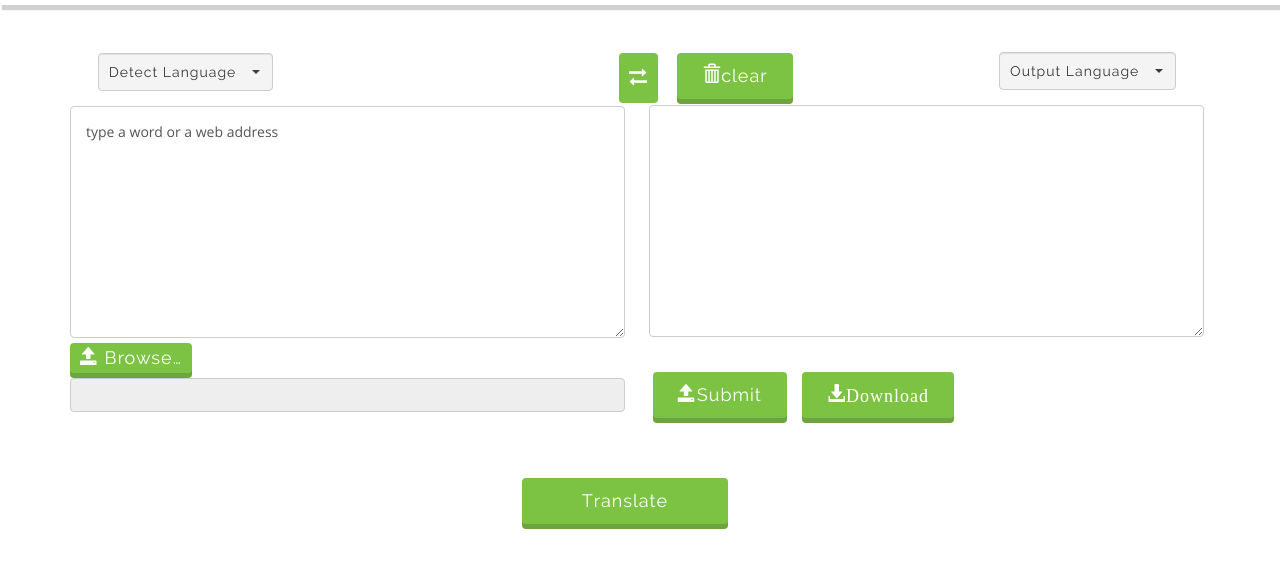
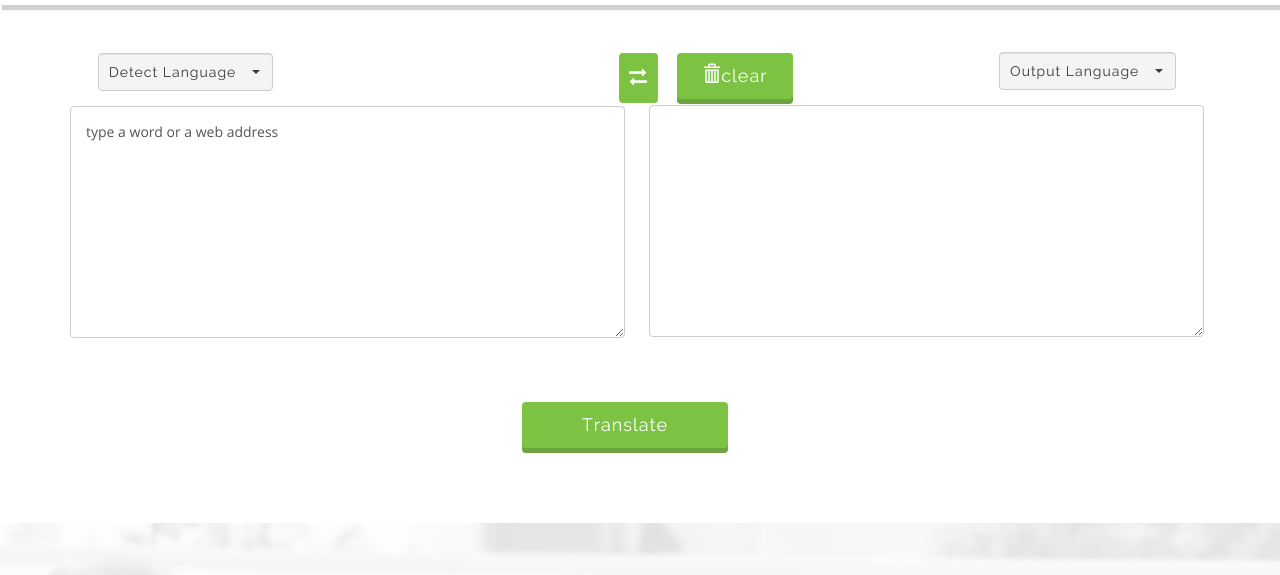
Before and after one commit to XinZhao2017/XinZhao2017.github.io, a plain HTML site: page index.html in a window 1280 px wide. Shown: the part 77-652 px from the top of the page. Drawn offline with Linux system fonts and the light colour scheme; a script that the page names is missing.

Commit message:
alternative version
alternative version

```diff
--- a/index.html
+++ b/index.html
@@ -146,16 +146,7 @@
 								<textarea class="form-control wow fadeIn" data-wow-duration="0.5s" name="lang-input" id="lang-input" rows="10">type a word or a web address</textarea>
 							</div>
 
-							<div>
-								<label>
-									<span class="btn btn-green btn-instant-translate wow fadeIn small-button  data-wow-duration="0.5s"><span class="glyphicon glyphicon-open"></span>
-										Browse&hellip; <input id="my-file-selector" type="file" style="display:none;" onchange="$('#upload-file-info').val($(this).val());">
-									</span>
-								</label>
-								<input type="text" class="form-control" id="upload-file-info" readonly>
-								<button  id="submit"  type="button" style="margin-left: 105%; margin-top: -10%" class="btn btn-green btn-instant-translate wow fadeIn" data-wow-duration="0.5s"><span class="glyphicon glyphicon-open"></span>Submit</buttton>
 
-							</div>
 						</div>
 
 
@@ -183,14 +174,7 @@
 							<div  style="margin-left: -1%;"margin-top: 0% " class="language-area">
 								<textarea class="form-control wow fadeIn" data-wow-duration="0.5s" name="lang-output" id="lang-output" rows="10"></textarea>
 							</div>
-							<div>
-								 <p class="upload-info wow fadeInDown" data-wow-duration="0.5s" data-wow-delay="0.3s">
-									<button  id="down_load"  type="button" style="margin-left: 147px; margin-top: 15px" class="btn btn-green btn-instant-translate wow fadeIn" data-wow-duration="0.5s">
-									<span class="glyphicon glyphicon-download-alt" >Download</button>
-									<p id="su_download" style="margin-left: 260px; margin-top: 10px" font-size="200%" class="section-heading wow fadeInDown"></p>
-								</p>
 
-							</div>
 
 
 							<div class="text-center translate-option">
--- a/js/custom.js
+++ b/js/custom.js
@@ -203,6 +203,8 @@ $(window).load(function(){
 						$('.selectpicker').selectpicker('refresh')
 					}
 
+
+
 				$("#translation_button").click(function(){
 					if ($("#lang-input").val()=="good")
 						$("#lang-output").val("hao");
```
